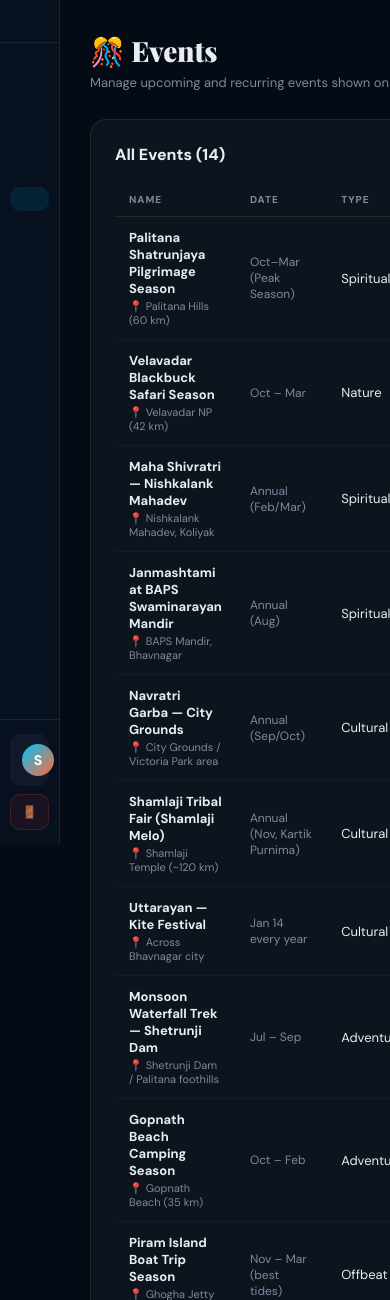
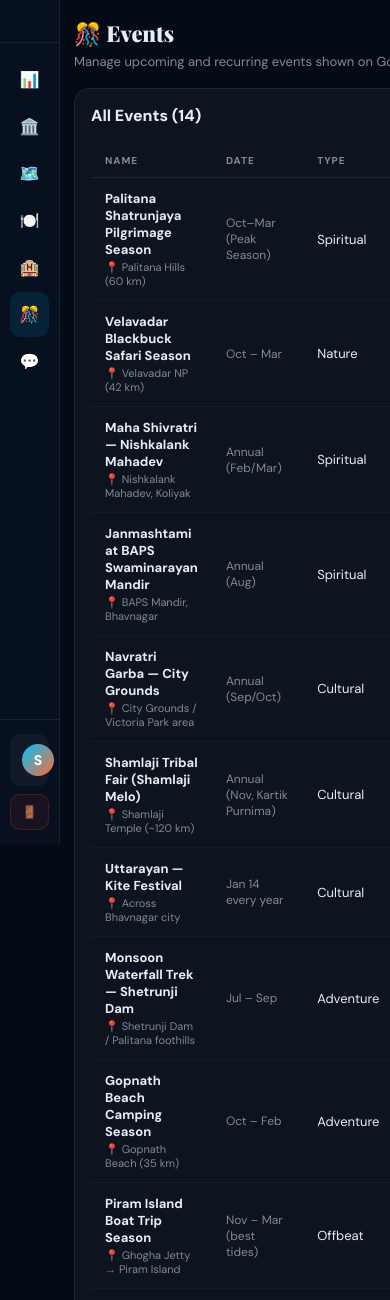
Before and after one commit to P-diwja/bhavnagar-tourism, a PHP site: page /gotrip/admin/events.php in a window 390 px wide; the page is wider, and only the part inside the window is pictured. Shown: the top 1300 px of that part. Run offline with PHP 8.4, Linux system fonts and the light colour scheme; the visitor is signed in with stand-in values (Sample User, id 1); data comes from the database, SQL or seed files in the repository; data that the repository does not hold is empty.

Commit message:
Enhance responsive design for mobile view
Added additional responsive styles for smaller screens.

```diff
--- a/admin/admin_styles.css.php
+++ b/admin/admin_styles.css.php
@@ -105,8 +105,18 @@
 /* ── RESPONSIVE ── */
 @media(max-width:900px){
   .sidebar{width:60px;overflow:hidden}
-  .sidebar-logo-text,.sidebar-badge,.nav-link span,.nav-section,.user-name,.user-role,.btn-logout span{display:none}
+  .sidebar-logo-text,.sidebar-badge,.nav-link span:not(.nav-icon),.nav-section,.user-name,.user-role,.btn-logout span{display:none}
   .nav-link{justify-content:center;padding:12px}
   .main{margin-left:60px}
   .form-grid{grid-template-columns:1fr}
 }
+@media(max-width:480px){
+  .main{padding:18px 14px}
+  .top-bar{margin-bottom:18px}
+  .page-title{font-size:22px}
+  .stats-grid{grid-template-columns:repeat(2,1fr)!important;gap:10px}
+  .stat-card{padding:14px 12px}
+  .stat-icon{font-size:20px;margin-bottom:6px}
+  .stat-val{font-size:22px}
+  .section-card,.form-card{padding:16px}
+}
```
